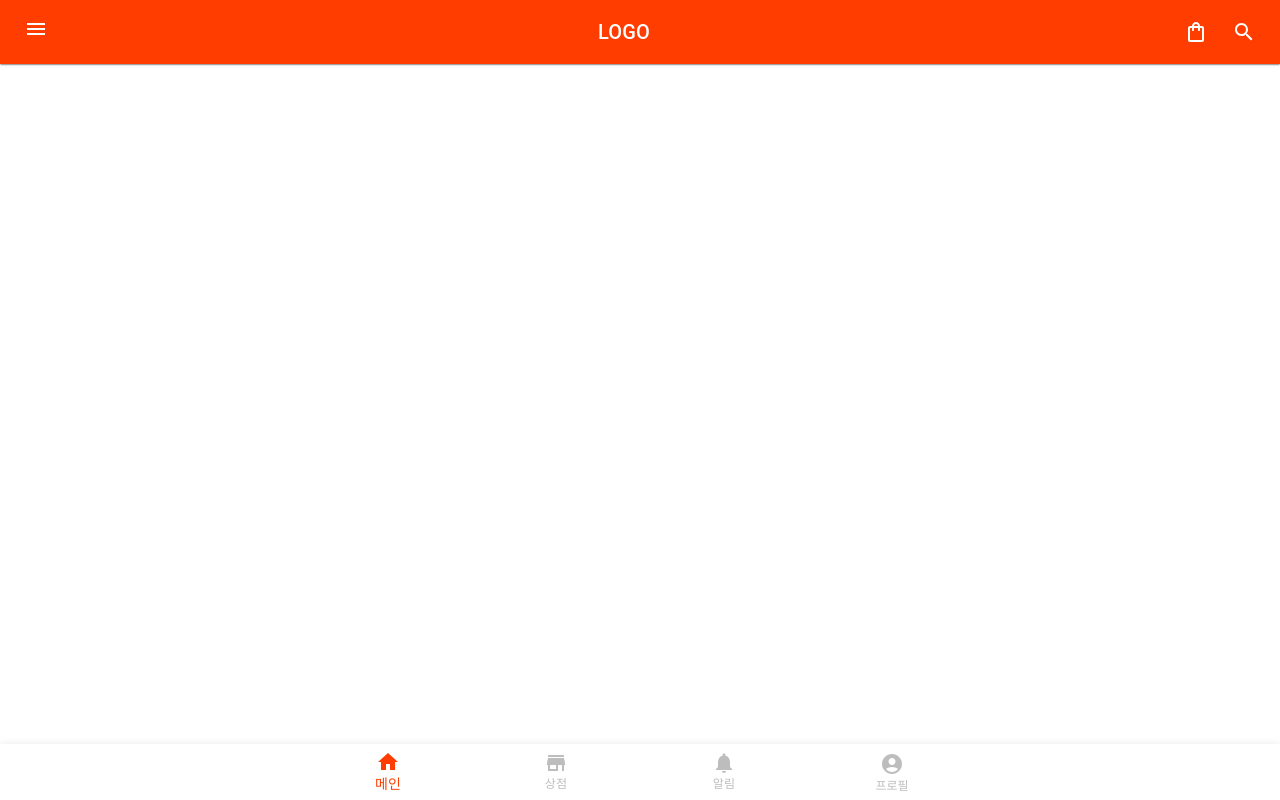
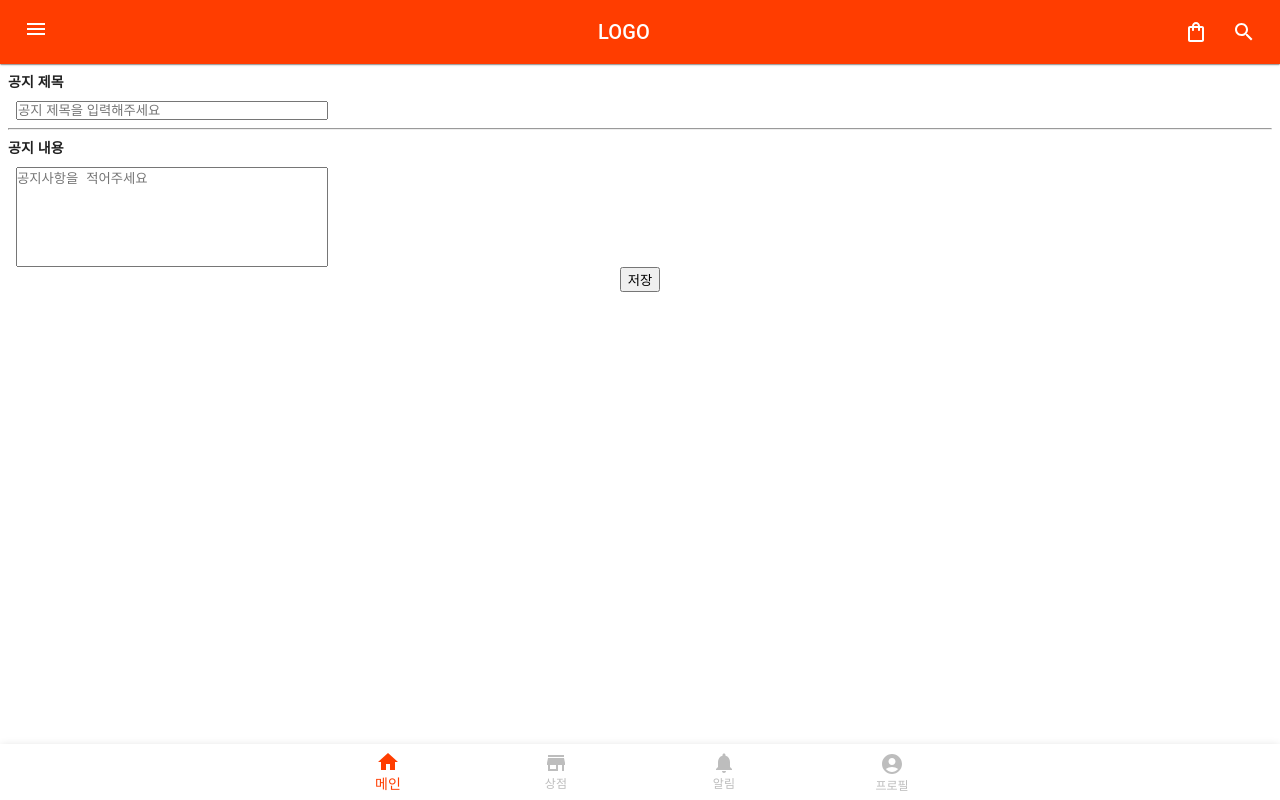
Before and after one commit to SJPark97/Yogurt, a React (Create React App) app in the folder frontend/: page /noted/join in a window 1280 px wide. Before the commit this address had no page. Built offline with nearby package versions, Linux system fonts and the light colour scheme.

Commit message:
FEAT-공지등등록페이지

```diff
--- a/frontend/src/App.js
+++ b/frontend/src/App.js
@@ -9,6 +9,7 @@ import ButtonAppBar from './AppBar/MainAppBar';
 import FixedBottomNavigation from './Footer/Footer';
 import GoodDetail from './GoodDetail/GoodDetail';
 import PostRegister from './Register/PostRegister';
+import NotedRegister from './Register/NotedRegister';
 
 function App() {
   return (
@@ -24,6 +25,7 @@ function App() {
         <Route path="/profile" element={<Profile />} />
         <Route path="/post/:postId" element={<GoodDetail />} />
         <Route path="/post/join" element={<PostRegister />} />
+        <Route path="/noted/join" element={<NotedRegister />} />
       </Routes>
       <footer>
         <FixedBottomNavigation />
--- /dev/null
+++ b/frontend/src/Register/NotedRegister.css
@@ -0,0 +1,29 @@
+.noted_reg_title,
+.noted_reg_detail {
+  margin: 8px 0px 0px 8px;
+}
+
+.noted_reg_title p,
+.noted_reg_detail p {
+  margin: 0px;
+  font-size: 14px;
+  font-weight: bold;
+}
+
+textarea {
+  resize: none;
+}
+
+#noted_reg_title,
+#noted_reg_detail {
+  width: 312px;
+  padding: 0px;
+  margin: 8px 0px 0px 8px;
+  display: flex;
+  align-items: center;
+  justify-content: left;
+}
+
+#noted_reg_detail {
+  height: 100px;
+}
--- a/frontend/src/Register/NotedRegister.js
+++ b/frontend/src/Register/NotedRegister.js
@@ -0,0 +1,35 @@
+import BackToTop from '../AppBar/BackToTop';
+import './NotedRegister.css';
+
+function PostRegister() {
+  return (
+    <div className="postregister">
+      <BackToTop />
+      <form action="/noted/join" method="post">
+        <div className="noted_reg_title">
+          <p>공지 제목</p>
+          <input
+            type="text"
+            id="noted_reg_title"
+            name="title"
+            placeholder="공지 제목을 입력해주세요"
+          />
+        </div>
+        <hr />
+        <div className="noted_reg_detail">
+          <p>공지 내용</p>
+          <textarea
+            id="noted_reg_detail"
+            name="size"
+            placeholder="공지사항을 적어주세요"
+          />
+        </div>
+        <div id="submit_btn">
+          <button type="submit">저장</button>
+        </div>
+      </form>
+    </div>
+  );
+}
+
+export default PostRegister;
```
